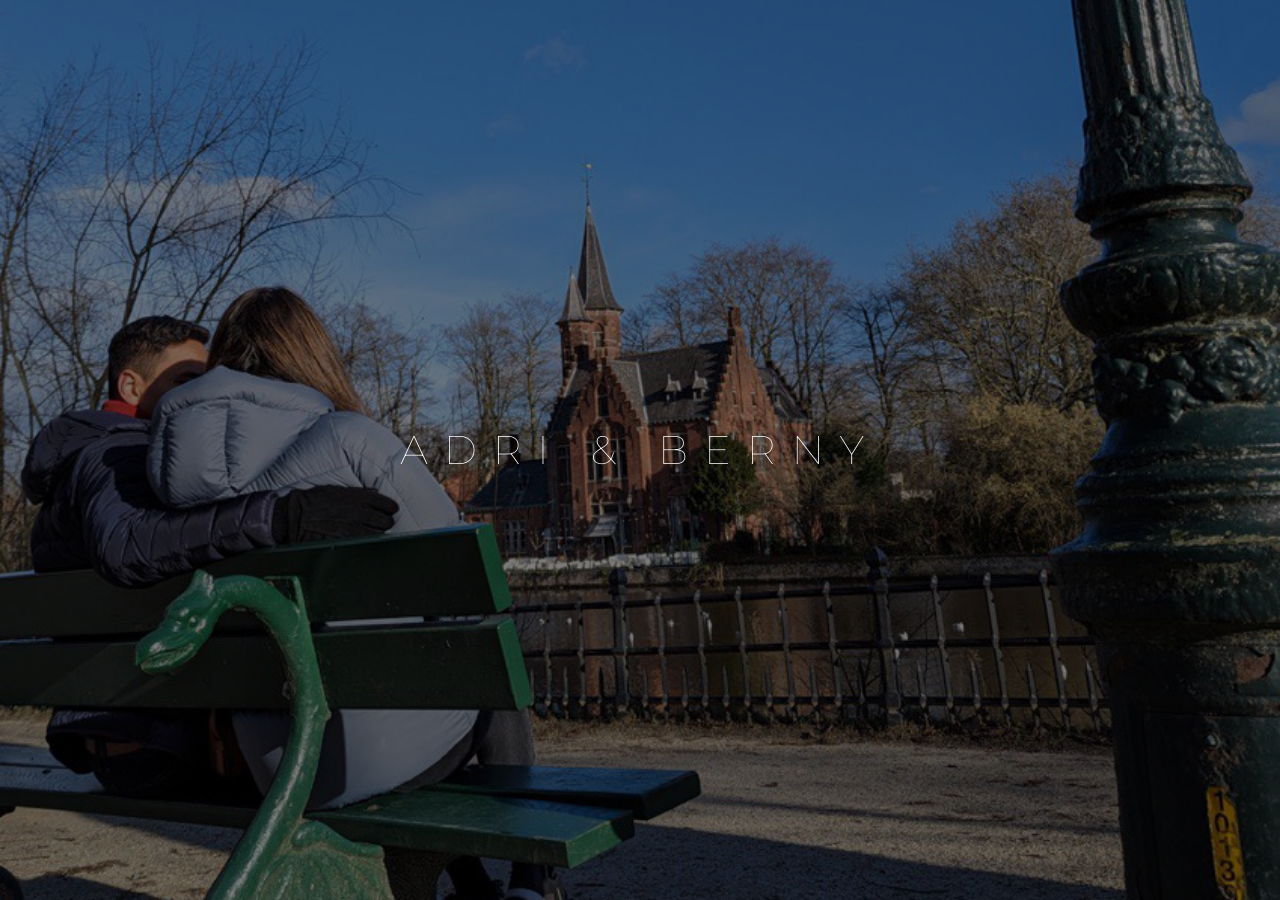
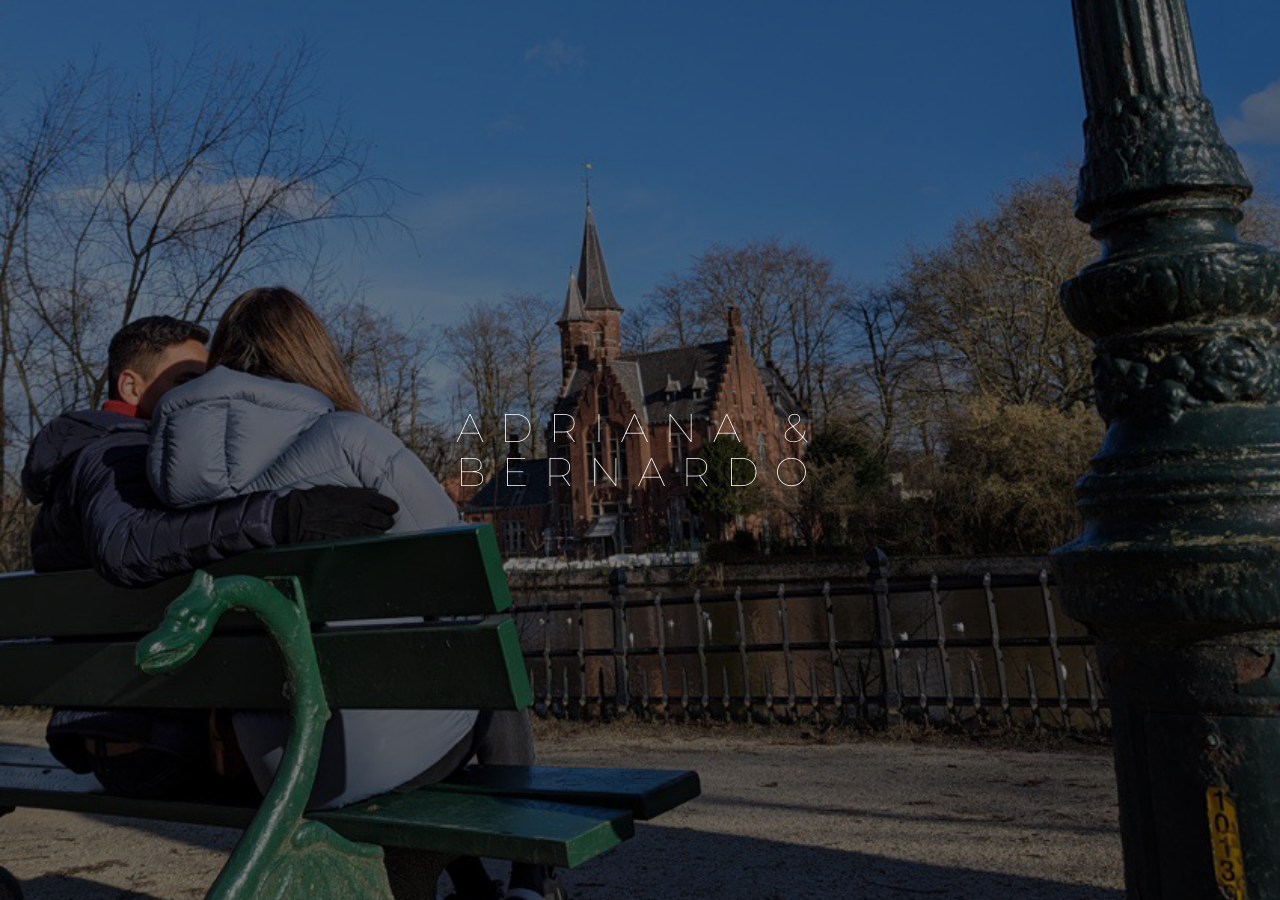
Before and after one commit to BernardoBC/BernardoBC.github.io, a plain HTML site: page index.html in a window 1280 px wide. Shown: the top 900 px of the page. Drawn offline with Linux system fonts and the light colour scheme; a script that the page names is missing; files whose address does not match are found by name.

Commit message:
adriana y bernardo

```diff
--- a/index.html
+++ b/index.html
@@ -287,7 +287,7 @@
 				<div class="col-md-8 col-md-offset-2 text-center">
 					<div class="display-t">
 						<div class="display-tc animate-box" data-animate-effect="fadeIn">
-							<h1>ADRI &amp; BERNY</h1>
+							<h1>ADRIANA &amp; BERNARDO</h1>
 							<!-- <h2>We Are Getting Married</h2> -->
 							<!-- <p><a href="#" class="btn btn-default btn-sm">Save the date</a></p> -->
 						</div>
```
